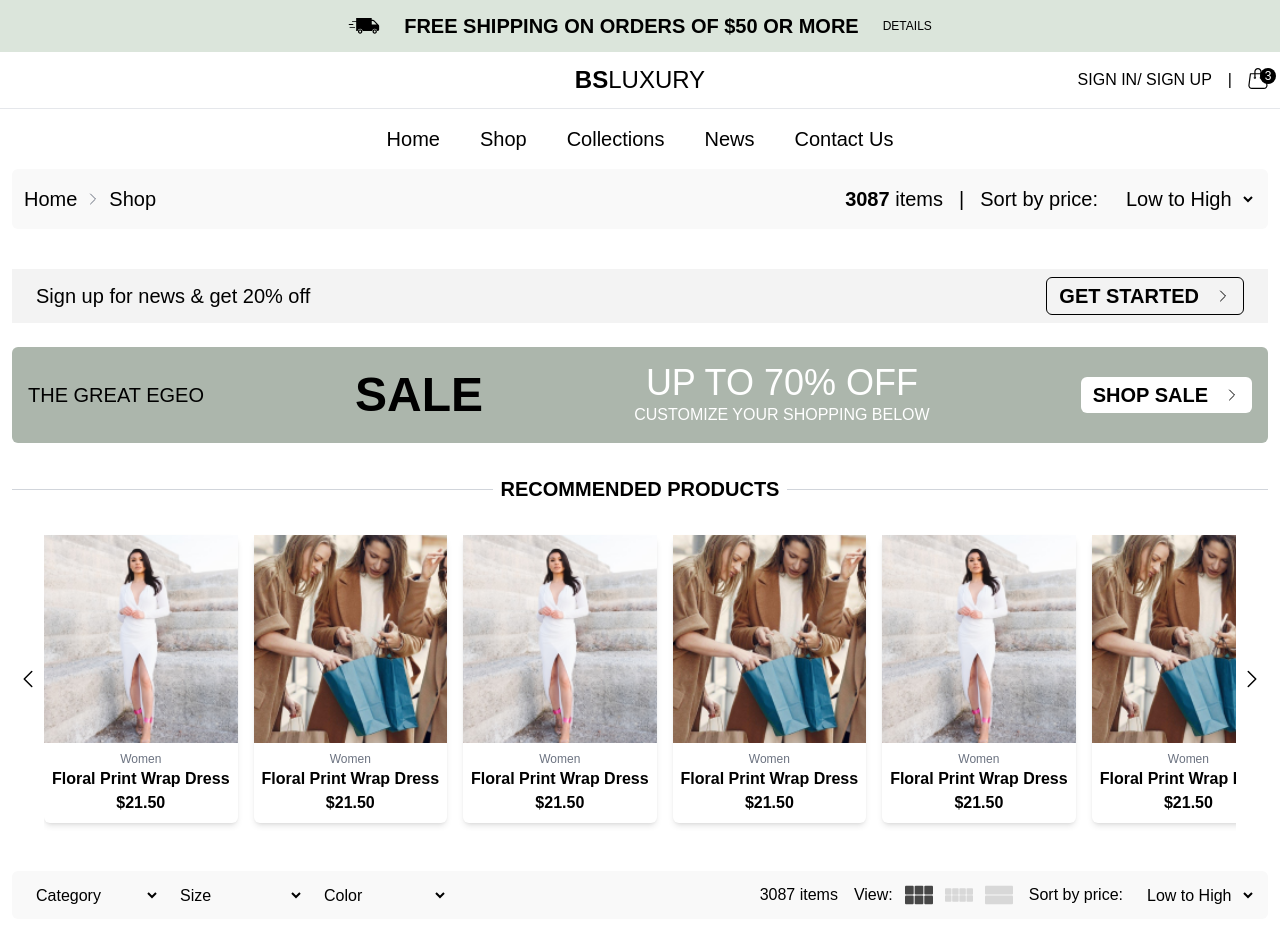
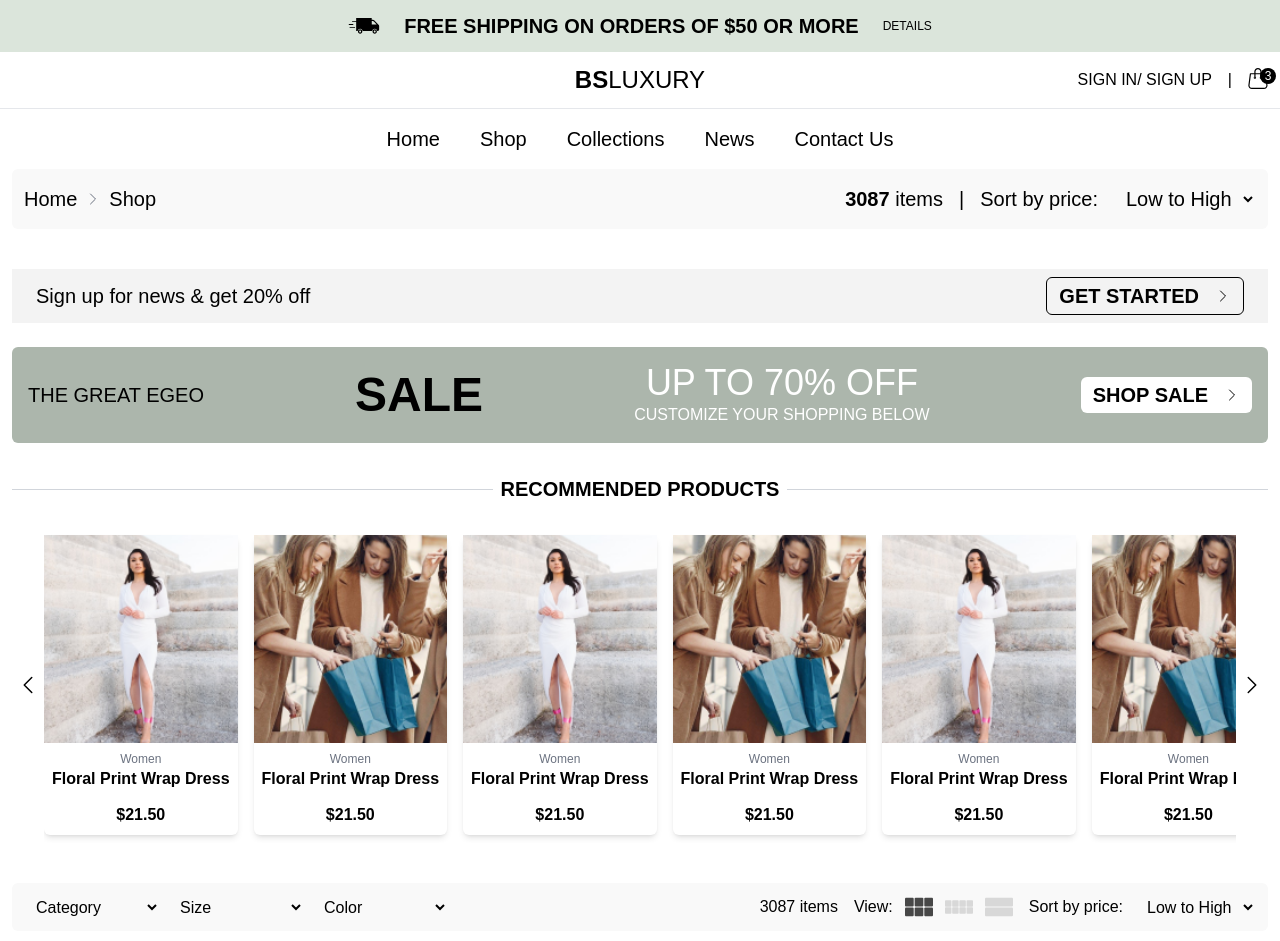
Before and after one commit to MahumSamar/bsluxury, a Next.js app: page / in a window 1280 px wide. Shown: the top 941 px of the page. Built offline with nearby package versions, Linux system fonts and the light colour scheme.

Commit message:
formatting

```diff
--- a/components/RecommendedProductsCard.tsx
+++ b/components/RecommendedProductsCard.tsx
@@ -55,7 +55,7 @@ export const RecommendedProductsCard = () => {
             <div className="flex flex-col items-center justify-between p-2">
               <p className="text-xs text-gray-500">{product.category}</p>
               <p className="whitespace-nowrap text-md font-bold">{product.title}</p>
-              <p className="font-bold text-md">{product.price}</p>
+              <p className="font-bold text-md mt-3">{product.price}</p>
             </div>
           </div>
         ))}
```
